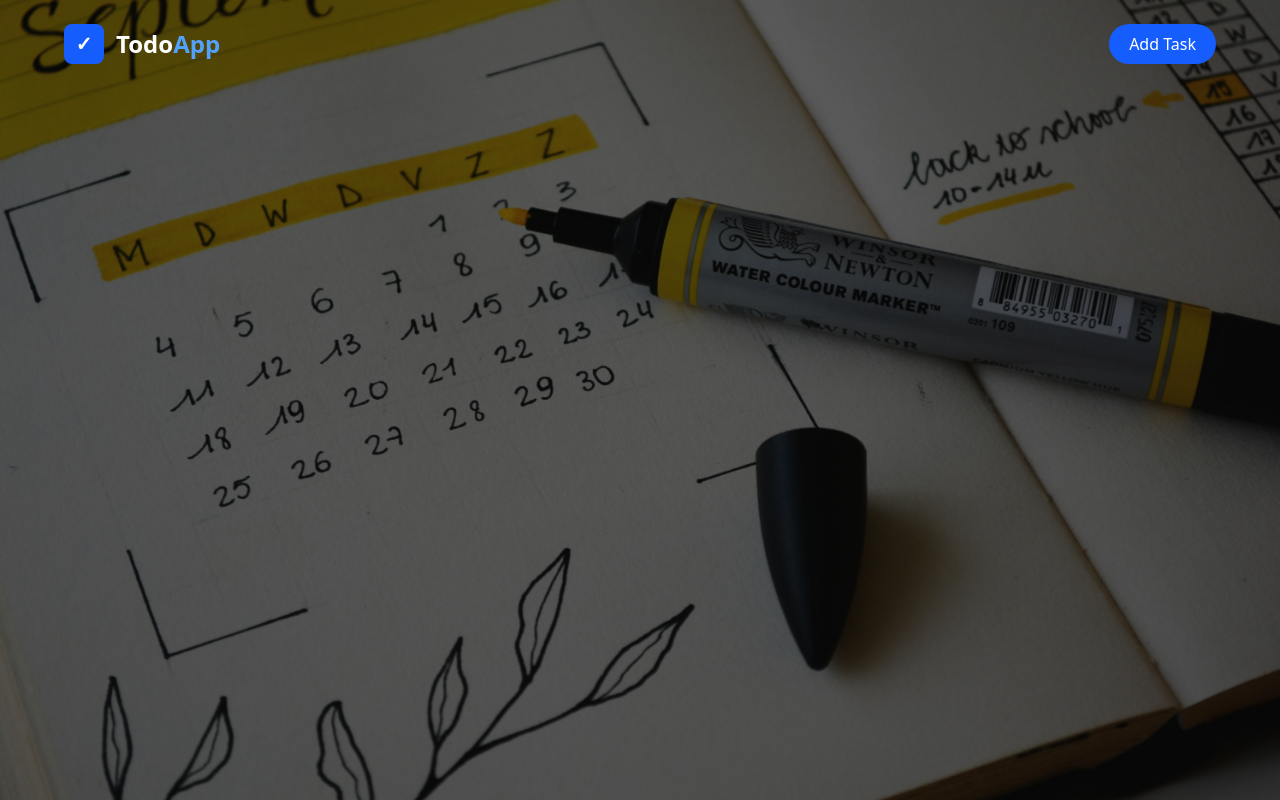
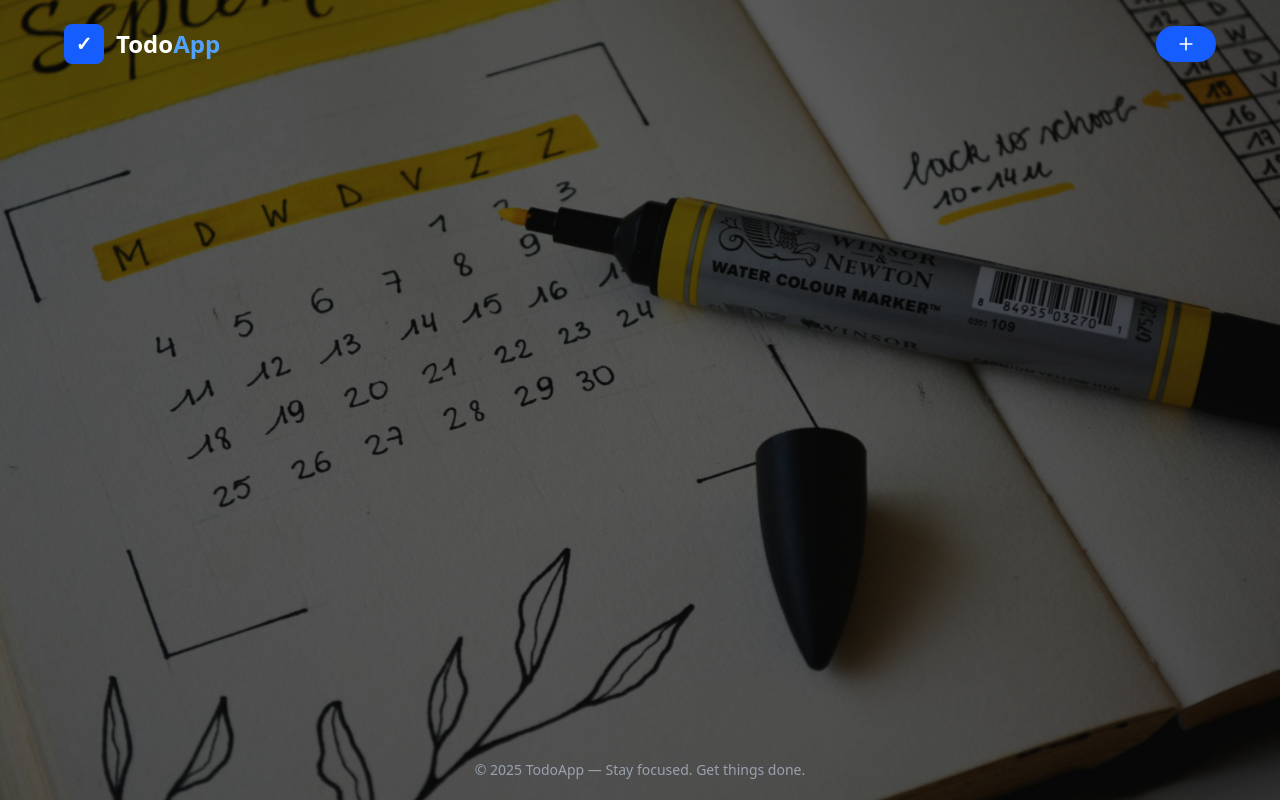
Before and after one commit to wajahat-kamal/TodoApp-MERN, a React (Vite) app in the folder client/: page / in a window 1280 px wide. Built offline with nearby package versions, Linux system fonts and the light colour scheme.

Commit message:
Add lucide-react dependency and update App component to include Plus icon in button

```diff
--- a/client/package.json
+++ b/client/package.json
@@ -11,6 +11,7 @@
   },
   "dependencies": {
     "@tailwindcss/vite": "^4.1.18",
+    "lucide-react": "^0.562.0",
     "react": "^19.2.0",
     "react-dom": "^19.2.0",
     "tailwindcss": "^4.1.18"
--- a/client/src/App.tsx
+++ b/client/src/App.tsx
@@ -1,3 +1,4 @@
+import { Plus } from "lucide-react";
 import React from "react";
 
 export default function App() {
@@ -26,8 +27,8 @@ export default function App() {
             </h1>
           </div>
 
-          <button className="hidden sm:block px-5 py-2 rounded-full bg-blue-600 hover:bg-blue-700 transition font-medium">
-            Add Task
+          <button className="px-5 py-2 rounded-full bg-blue-600 hover:bg-blue-700 transition font-medium flex flex-row justify-center items-center">
+           <Plus size={20}/>
           </button>
         </header>
 
@@ -53,10 +54,14 @@ export default function App() {
           </div>
         </main> */}
 
+        <main className="">
+
+        </main>
+
         {/* Footer */}
-        {/* <footer className="text-center py-4 text-sm text-gray-400">
+        <footer className="text-center w-screen py-4 text-sm text-gray-400 fixed bottom-1 right-0">
           © 2025 TodoApp — Stay focused. Get things done.
-        </footer> */}
+        </footer>
       </div>
     </div>
   );
```
Also changed, not shown: 1 other file (tests, documents, lock files or other folders).
